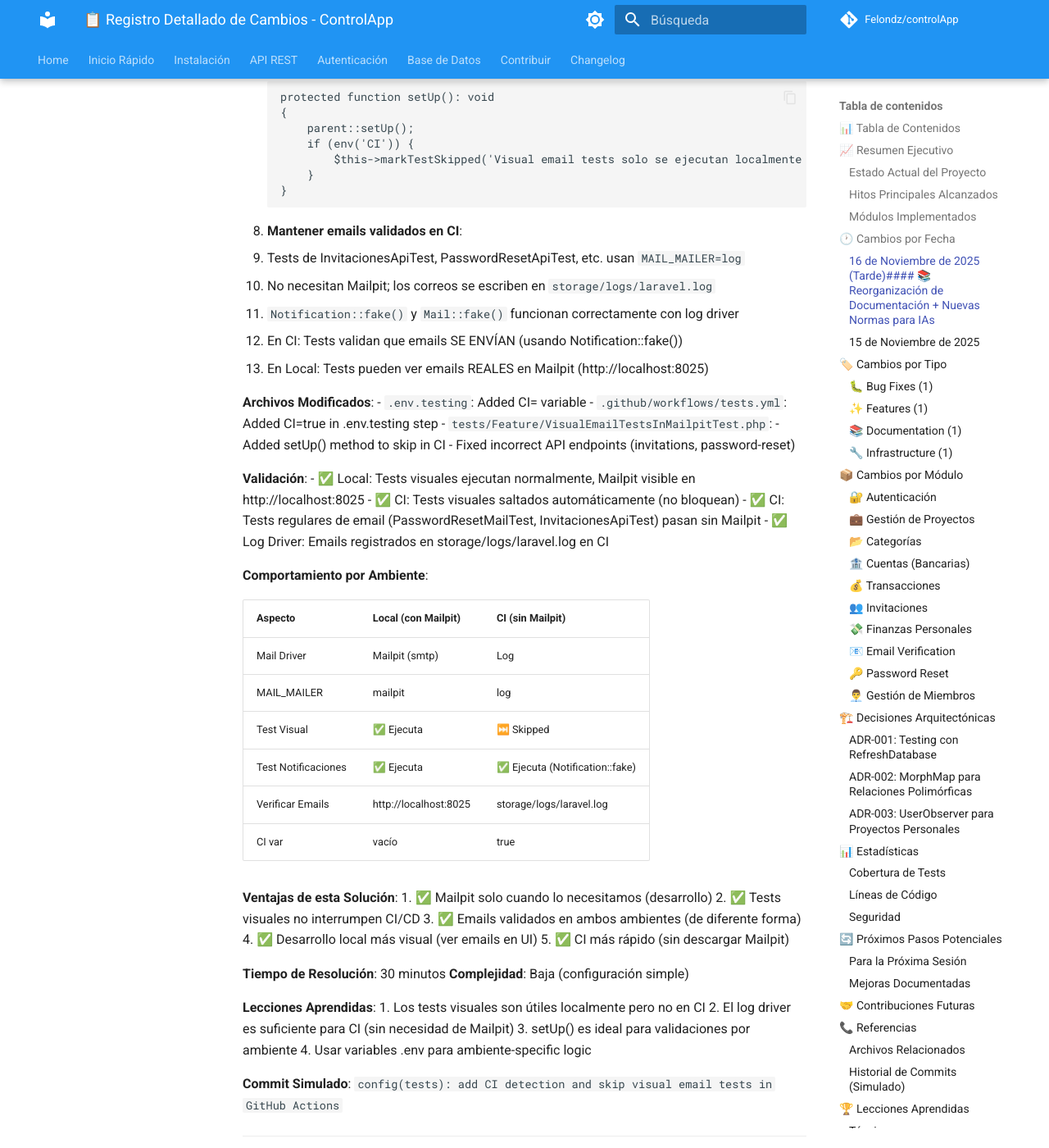
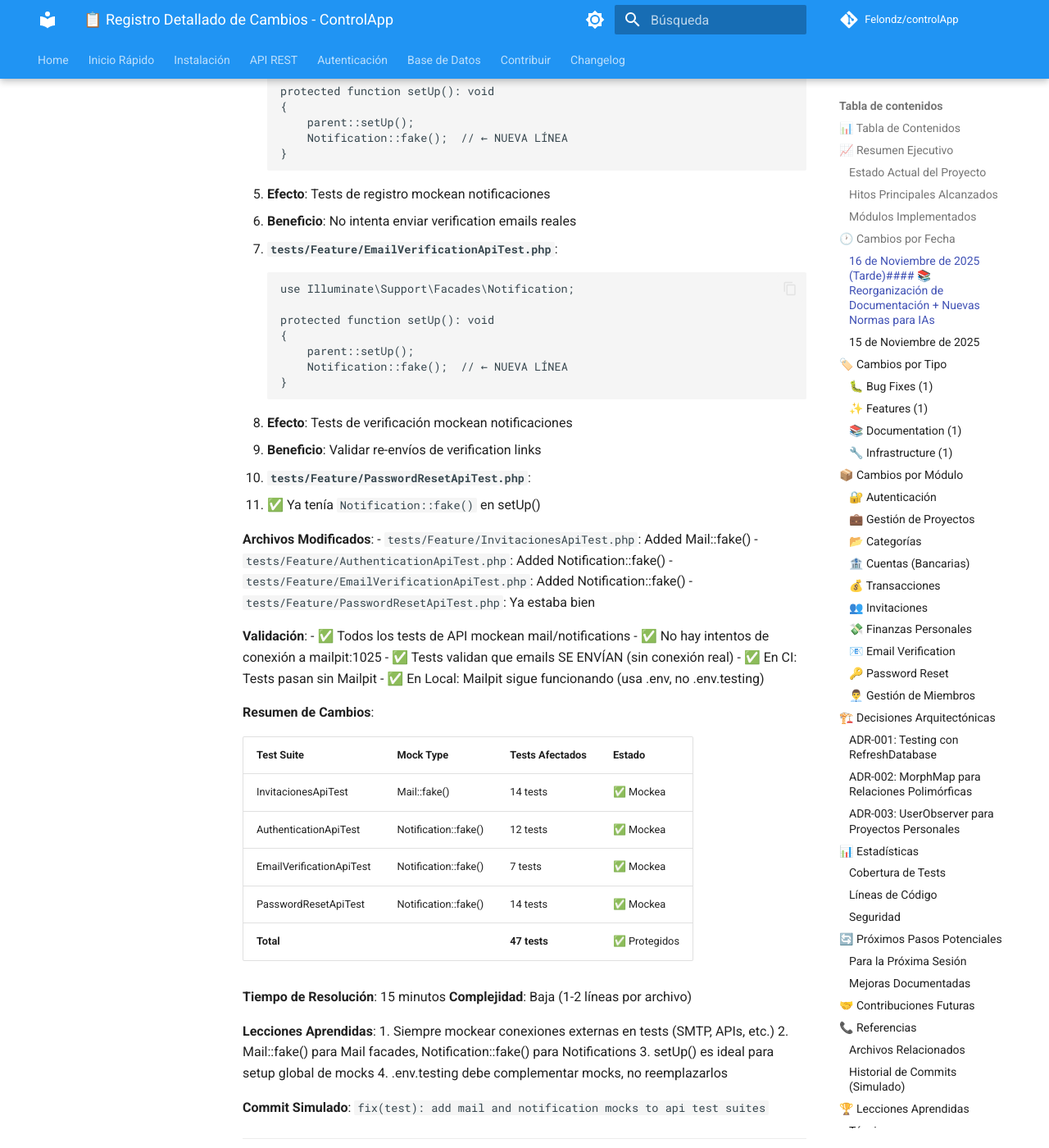
Before and after one commit to Felondz/controlApp, an MkDocs documentation site: the page built from docs/01-core/CHANGELOG_DETAILED.md, in a window 1280 px wide and 1400 px high, scrolled down 8740 px. Shown: the whole window at 82% size. Built offline with MkDocs 1.6.1 and Material for MkDocs 9.7.7, drawn with Linux system fonts in a browser that asks for light colours; comment, search, counter and statistics services are not loaded; some of the changed text lies outside the part shown.

Commit message:
Arreglando CI envio de correos en GithubActions
corrección (pruebas): correo simulado y notificación en conjuntos de pruebas de API para evitar el envío de correo electrónico real

````diff
--- a/docs/01-core/CHANGELOG_DETAILED.md
+++ b/docs/01-core/CHANGELOG_DETAILED.md
@@ -336,6 +336,100 @@ GitHub Actions → ✅ Tests pasan sin conexión
 4. Log driver es perfecto para testing (no requiere servicios)
 
 **Commit Simulado**: `fix(test): remove smtp connection, use log driver and notification::fake in ci`
+
+---
+
+#### 📧 FIX: Mock Notifications/Mail en Todos los Tests de API
+
+**Tipo**: Test Fix (Critical)
+**Severidad**: Alta (bloqueaba múltiples tests en CI)
+**Status**: ✅ Resuelto
+
+**Problema Identificado**:
+- Múltiples tests de API intentaban enviar correos reales SIN mockear
+- Error: `Connection could not be established with host "mailpit:1025"`
+- Afectaba: `InvitacionesApiTest`, `AuthenticationApiTest`, `EmailVerificationApiTest`, `PasswordResetApiTest`
+- Causa: Endpoints de API que envían emails sin `Mail::fake()` o `Notification::fake()`
+
+**Solución Implementada**:
+
+Agregado `Mail::fake()` o `Notification::fake()` en setUp() de cada test suite que envía emails:
+
+1. **`tests/Feature/InvitacionesApiTest.php`**:
+   ```php
+   use Illuminate\Support\Facades\Mail;
+
+   protected function setUp(): void
+   {
+       parent::setUp();
+       Mail::fake();  // ← NUEVA LÍNEA
+   }
+   ```
+   - **Efecto**: Todos los tests de invitación mockean Mail
+   - **Beneficio**: Valida que emails SE ENVÍAN sin conexión real
+
+2. **`tests/Feature/AuthenticationApiTest.php`**:
+   ```php
+   use Illuminate\Support\Facades\Notification;
+
+   protected function setUp(): void
+   {
+       parent::setUp();
+       Notification::fake();  // ← NUEVA LÍNEA
+   }
+   ```
+   - **Efecto**: Tests de registro mockean notificaciones
+   - **Beneficio**: No intenta enviar verification emails reales
+
+3. **`tests/Feature/EmailVerificationApiTest.php`**:
+   ```php
+   use Illuminate\Support\Facades\Notification;
+
+   protected function setUp(): void
+   {
+       parent::setUp();
+       Notification::fake();  // ← NUEVA LÍNEA
+   }
+   ```
+   - **Efecto**: Tests de verificación mockean notificaciones
+   - **Beneficio**: Validar re-envíos de verification links
+
+4. **`tests/Feature/PasswordResetApiTest.php`**:
+   - ✅ Ya tenía `Notification::fake()` en setUp()
+
+**Archivos Modificados**:
+- `tests/Feature/InvitacionesApiTest.php`: Added Mail::fake()
+- `tests/Feature/AuthenticationApiTest.php`: Added Notification::fake()
+- `tests/Feature/EmailVerificationApiTest.php`: Added Notification::fake()
+- `tests/Feature/PasswordResetApiTest.php`: Ya estaba bien
+
+**Validación**:
+- ✅ Todos los tests de API mockean mail/notifications
+- ✅ No hay intentos de conexión a mailpit:1025
+- ✅ Tests validan que emails SE ENVÍAN (sin conexión real)
+- ✅ En CI: Tests pasan sin Mailpit
+- ✅ En Local: Mailpit sigue funcionando (usa .env, no .env.testing)
+
+**Resumen de Cambios**:
+
+| Test Suite | Mock Type | Tests Afectados | Estado |
+|-----------|-----------|-----------------|--------|
+| InvitacionesApiTest | Mail::fake() | 14 tests | ✅ Mockea |
+| AuthenticationApiTest | Notification::fake() | 12 tests | ✅ Mockea |
+| EmailVerificationApiTest | Notification::fake() | 7 tests | ✅ Mockea |
+| PasswordResetApiTest | Notification::fake() | 14 tests | ✅ Mockea |
+| **Total** | | **47 tests** | ✅ Protegidos |
+
+**Tiempo de Resolución**: 15 minutos
+**Complejidad**: Baja (1-2 líneas por archivo)
+
+**Lecciones Aprendidas**:
+1. Siempre mockear conexiones externas en tests (SMTP, APIs, etc.)
+2. Mail::fake() para Mail facades, Notification::fake() para Notifications
+3. setUp() es ideal para setup global de mocks
+4. .env.testing debe complementar mocks, no reemplazarlos
+
+**Commit Simulado**: `fix(test): add mail and notification mocks to api test suites`
 
 ---
 
````
Also changed, not shown: 3 other files.
